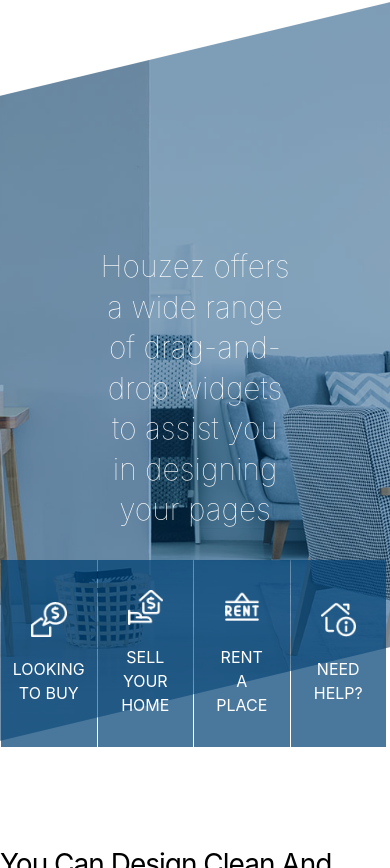
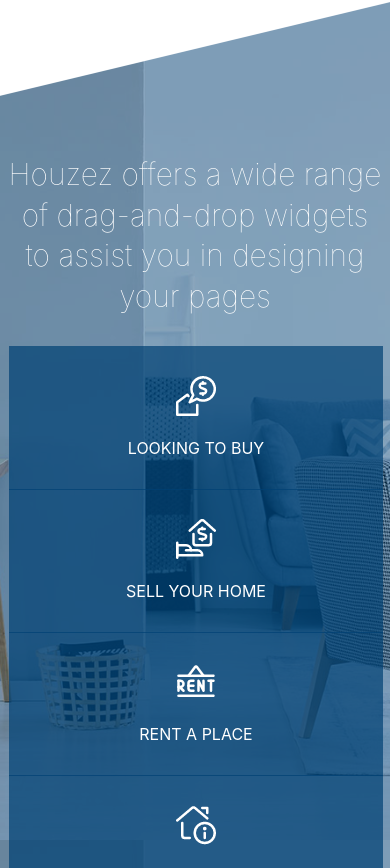
Before and after one commit to bdimoski/Houzez-, a React (Create React App) app: page / in a window 390 px wide. Shown: the part 2116-2984 px from the top of the page. Built offline with nearby package versions, Linux system fonts and the light colour scheme.

Commit message:
widgets component responsive

```diff
--- a/src/homepage/components/widgets/Widgets.css
+++ b/src/homepage/components/widgets/Widgets.css
@@ -60,10 +60,6 @@
   min-height: 750px;
 }
 
-.widget-cards {
-  display: flex;
-}
-
 .widgets-items {
   width: 100%;
   transition: background 0.3s, border 0.3s, border-radius 0.3s, box-shadow 0.3s,
@@ -77,7 +73,6 @@
   color: #fff;
   padding: 30px;
   border-radius: 0px;
-  width: calc(25% - 2px);
   margin-left: 1px;
   margin-bottom: -1px;
   text-align: center;
@@ -94,9 +89,6 @@
 
 /*  font roboto da se vnesni samo */
 .widgets-title {
-  margin-top: 250px;
-  margin-left: 100px;
-  margin-right: 100px;
   text-align: center;
 }
 
--- a/src/homepage/components/widgets/Widgets.jsx
+++ b/src/homepage/components/widgets/Widgets.jsx
@@ -13,17 +13,17 @@ const Widgets = () => {
           <path className="shape-fill" d="M0,6V0h1000v100L0,6z"></path>
         </svg>
       </div>
-      <div className="widgets-container">
-        <div className="widgets-title">
+      <div className="widgets-container p-2">
+        <div className="widgets-title md:mx-[100px] md:mt-[250px] mt-[150px]">
           <h2 className="widgets-main-title">
             Houzez offers a wide range of drag-and-drop widgets to assist you in
             designing your pages
           </h2>
         </div>
         <div className="widgets-items">
-          <div className="widget-cards">
+          <div className="widget-cards md:flex md:pb-0 pb-[150px]">
             {widgetData.map((item, index) => (
-              <div key={index} className="widget-item">
+              <div key={index} className="widget-item w-full">
                 <div className="widget-image">
                   <img src={item.img} alt={item.index} />
                 </div>
```
